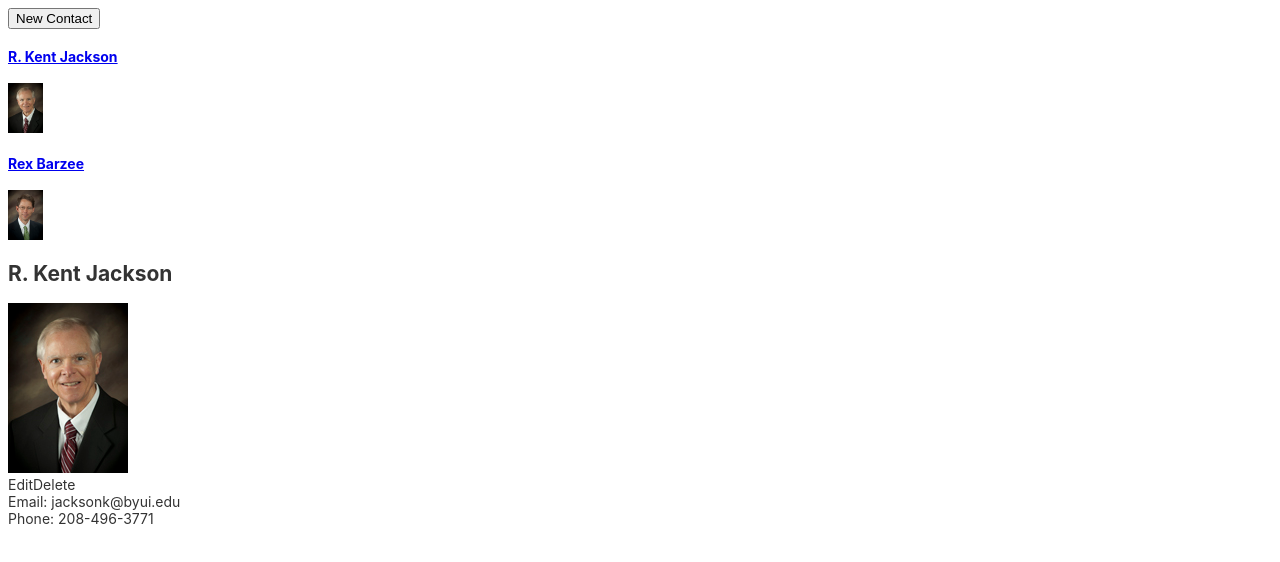
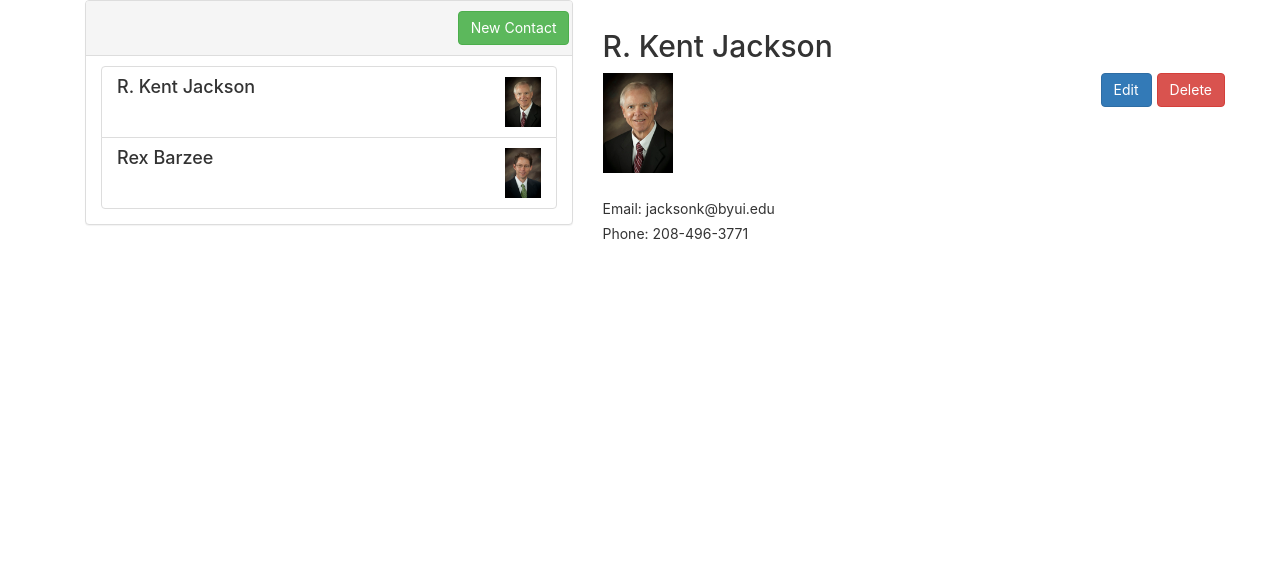
Before and after one commit to chloehollman/cms, an Angular app: page / in a window 1280 px wide. Shown: the top 562 px of the page. Built offline with nearby package versions, Linux system fonts and the light colour scheme.

Commit message:
added more html + css

```diff
--- a/angular.json
+++ b/angular.json
@@ -23,6 +23,7 @@
               "src/assets"
             ],
             "styles": [
+              "node_modules/bootstrap/dist/css/bootstrap.min.css",
               "src/styles.css"
             ],
             "scripts": []
@@ -90,7 +91,6 @@
               "src/assets"
             ],
             "styles": [
-              "node_modules/bootstrap/dist/css/bootstrap.min.css",
               "src/styles.css"
             ],
             "scripts": []
--- a/src/app/app.component.html
+++ b/src/app/app.component.html
@@ -1,9 +1,8 @@
 <cms-header></cms-header>
-<div clas="row">
-  <div class="col-md-12">
-    <cms-contact-list></cms-contact-list>
-    <div class="col-md-7">
-      <cms-contact-detail></cms-contact-detail>
+<div class="container">
+  <div clas="row">
+    <div class="col-md-12">
+      <cms-contacts></cms-contacts>
     </div>
   </div>
 </div>
--- a/src/app/contacts/contact-detail/contact-detail.component.css
+++ b/src/app/contacts/contact-detail/contact-detail.component.css
@@ -0,0 +1,3 @@
+img {
+    max-height: 100px;
+}
--- a/src/app/contacts/contact-list/contact-list.component.html
+++ b/src/app/contacts/contact-list/contact-list.component.html
@@ -1,5 +1,12 @@
+<div class="row">
+  <div class="panel panel-default">
+    <div class="col-xs-12 panel-heading">
+      <div class="col-xs-9">
+        <span class="heading"></span>
+      </div>
+      <div class="col-xs-3">
         <button class="btn btn-success">New Contact</button>
-    <div>
+      </div>
     </div>
     <div class="panel-body">
       <div class="row">
@@ -14,4 +21,9 @@
           </a>
         </div>
       </div>
+      <div>
       </div>
+
+    </div>
+  </div>
+</div>
--- a/src/app/contacts/contacts.component.html
+++ b/src/app/contacts/contacts.component.html
@@ -1 +1,10 @@
-<h2></h2>
+<div class="container">
+    <div class="row">
+        <div class="col-md-5">
+            <cms-contact-list></cms-contact-list>
+        </div>
+        <div class="col-md-7">
+            <cms-contact-detail></cms-contact-detail>
+        </div>
+    </div>
+</div>
```
Lines whose indentation alone changed are shown as unchanged.
